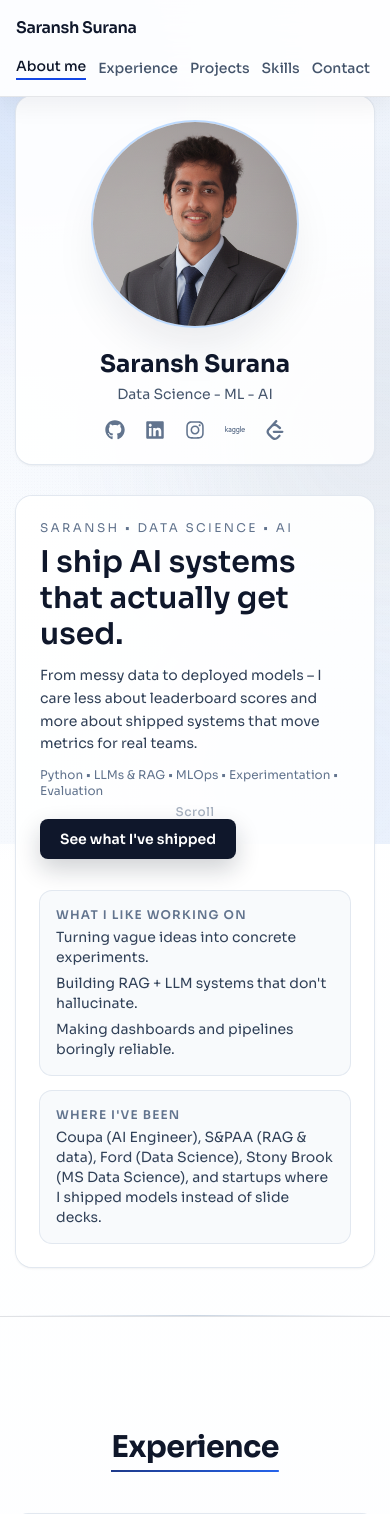
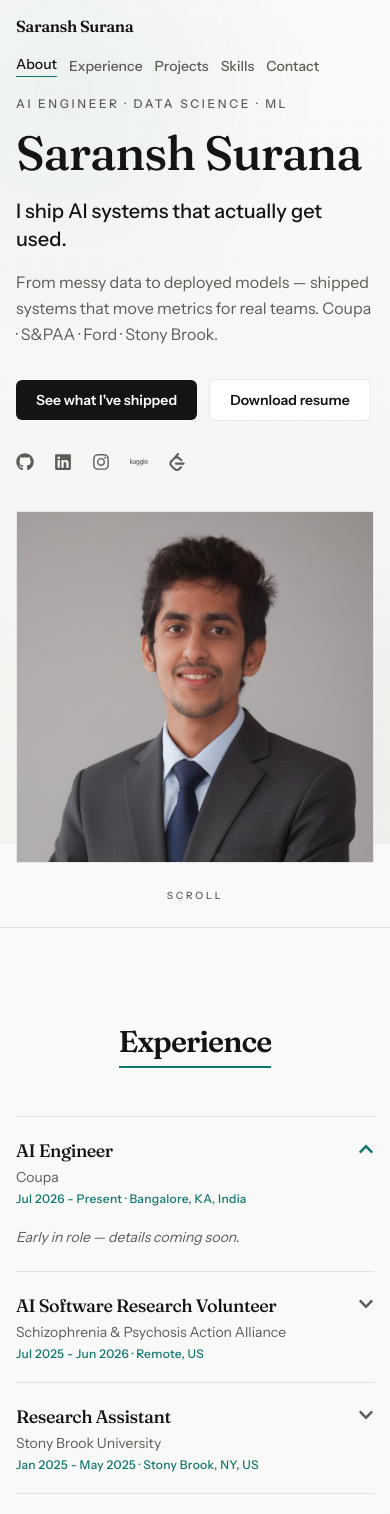
Before and after one commit to kudos07/portfolio-website, a Next.js app: page / in a window 390 px wide. Shown: the top 1514 px of the page. Built offline with nearby package versions, Linux system fonts and the light colour scheme.

Commit message:
Restyle portfolio with a clean professional visual system.

```diff
--- a/src/app/components/Background.tsx
+++ b/src/app/components/Background.tsx
@@ -2,10 +2,9 @@ export default function Background() {
   return (
     <div aria-hidden className="pointer-events-none fixed inset-0 -z-50 overflow-hidden">
       <div className="absolute inset-0 bg-canvas" />
-      <div className="absolute -top-40 left-[-14rem] h-[32rem] w-[32rem] rounded-full bg-accent-soft blur-3xl opacity-90" />
-      <div className="absolute top-[20%] right-[-16rem] h-[34rem] w-[34rem] rounded-full bg-accent-muted blur-3xl opacity-85" />
-      <div className="absolute bottom-[-10rem] left-[30%] h-[28rem] w-[28rem] rounded-full bg-[radial-gradient(circle_at_center,rgba(59,130,246,0.10),transparent_70%)] blur-3xl" />
-      <div className="absolute inset-0 bg-noise opacity-20" />
+      <div className="absolute -top-32 left-[-10rem] h-[28rem] w-[28rem] rounded-full bg-accent-soft blur-3xl opacity-70" />
+      <div className="absolute bottom-[-8rem] right-[-12rem] h-[26rem] w-[26rem] rounded-full bg-accent-muted blur-3xl opacity-80" />
+      <div className="absolute inset-0 bg-noise opacity-[0.35]" />
     </div>
   );
 }
--- a/src/app/components/Experience/Experience.tsx
+++ b/src/app/components/Experience/Experience.tsx
@@ -76,50 +76,63 @@ const EXPERIENCES = [
 ];
 
 export default function Experience() {
-  const [openIndex, setOpenIndex] = useState<number | null>(null);
+  const [openIndex, setOpenIndex] = useState<number | null>(0);
 
   const toggle = (i: number) => {
     setOpenIndex(openIndex === i ? null : i);
   };
 
   return (
-    <section id="experience" className="pt-28 sm:pt-32 px-4 sm:px-6 pb-16 section-top">
-      <div className="mx-auto max-w-4xl">
-        <h2 className="section-title text-3xl sm:text-4xl mb-10 text-center">
+    <section id="experience" className="section-top px-4 pb-20 pt-24 sm:px-8 sm:pt-28 lg:px-12">
+      <div className="mx-auto max-w-3xl">
+        <h2 className="section-title reveal-title mb-12 text-center text-3xl sm:text-4xl">
           <span className="section-title-accent">Experience</span>
         </h2>
 
-        <div className="space-y-4">
+        <div className="divide-y divide-[var(--line-soft)] border-y border-[var(--line-soft)]">
           {EXPERIENCES.map((exp, i) => (
-            <div key={i} className="rounded-xl bg-white ring-1 ring-slate-200 shadow-sm hover:shadow-md transition">
-              <button className="w-full flex items-center justify-between p-5 text-left hover:bg-slate-50/70 transition-colors" onClick={() => toggle(i)}>
-                <div>
-                  <h3 className="text-xl font-semibold text-slate-900">{exp.role}</h3>
-                  <p className="text-slate-600">{exp.company}</p>
-                  <p className="text-sm text-blue-700">{exp.duration} - {exp.location}</p>
+            <div key={i}>
+              <button
+                className="flex w-full items-start justify-between gap-4 py-5 text-left transition-colors hover:bg-[var(--bg-1)]/60"
+                onClick={() => toggle(i)}
+              >
+                <div className="min-w-0">
+                  <h3 className="font-display text-lg font-medium tracking-tight text-[var(--text-main)] sm:text-xl">
+                    {exp.role}
+                  </h3>
+                  <p className="mt-0.5 text-sm text-[var(--text-soft)]">{exp.company}</p>
+                  <p className="mt-1 text-xs font-medium tracking-wide text-[var(--accent)]">
+                    {exp.duration} · {exp.location}
+                  </p>
                 </div>
                 <FaChevronDown
-                  className={`transition-transform duration-300 ${openIndex === i ? "rotate-180 text-blue-700" : "text-slate-400"}`}
+                  className={`mt-1 shrink-0 transition-transform duration-300 ${
+                    openIndex === i ? "rotate-180 text-[var(--accent)]" : "text-[var(--text-soft)]"
+                  }`}
                 />
               </button>
 
               <div
-                className={`overflow-hidden transition-all duration-500 ${openIndex === i ? "max-h-[1000px] opacity-100" : "max-h-0 opacity-0"}`}
+                className={`overflow-hidden transition-all duration-500 ${
+                  openIndex === i ? "max-h-[1000px] opacity-100" : "max-h-0 opacity-0"
+                }`}
               >
-                <div className="p-5 pt-0">
+                <div className="pb-6 pr-8">
                   {exp.bullets.length > 0 ? (
-                    <ul className="list-disc list-inside text-slate-700 space-y-2">
+                    <ul className="list-disc space-y-2 pl-5 text-sm leading-relaxed text-[var(--text-soft)]">
                       {exp.bullets.map((b, idx) => (
                         <li key={idx}>{b}</li>
                       ))}
                     </ul>
                   ) : (
-                    <p className="text-sm text-slate-500 italic">Early in role — details coming soon.</p>
+                    <p className="text-sm italic text-[var(--text-soft)]">
+                      Early in role — details coming soon.
+                    </p>
                   )}
                   {exp.tech?.length > 0 && (
                     <div className="mt-4 flex flex-wrap gap-2">
                       {exp.tech.map((t, idx) => (
-                        <span key={idx} className="px-3 py-1 text-xs rounded-full bg-blue-50 text-blue-700 ring-1 ring-blue-200">
+                        <span key={idx} className="tag">
                           {t}
                         </span>
                       ))}
--- a/src/app/globals.css
+++ b/src/app/globals.css
@@ -1,14 +1,14 @@
 @import "tailwindcss";
 
 :root {
-  --bg-0: #f8fbff;
+  --bg-0: #f7f7f5;
   --bg-1: #ffffff;
-  --text-main: #0f172a;
-  --text-soft: #475569;
-  --line-soft: rgba(15, 23, 42, 0.12);
-  --accent: #2563eb;
-  --accent-soft: rgba(59, 130, 246, 0.16);
-  --accent-muted: rgba(15, 23, 42, 0.08);
+  --text-main: #141413;
+  --text-soft: #5c5c57;
+  --line-soft: rgba(20, 20, 19, 0.1);
+  --accent: #0f766e;
+  --accent-soft: rgba(15, 118, 110, 0.12);
+  --accent-muted: rgba(20, 20, 19, 0.06);
 }
 
 html {
@@ -18,62 +18,51 @@ html {
 body {
   margin: 0;
   color: var(--text-main);
-  font-family: var(--font-sans), "Segoe UI", Arial, sans-serif;
-  background: radial-gradient(1200px 800px at 10% 5%, #e7eef9 0%, transparent 58%),
-    radial-gradient(900px 700px at 95% 35%, #eef3fb 0%, transparent 58%),
-    radial-gradient(700px 500px at 60% 90%, #f3f6fb 0%, transparent 62%),
-    linear-gradient(180deg, var(--bg-1), var(--bg-0));
+  font-family: var(--font-sans), "Segoe UI", sans-serif;
+  background: linear-gradient(180deg, #fafaf8 0%, var(--bg-0) 45%, #f3f3f0 100%);
 }
 
 ::selection {
-  background: rgba(125, 211, 252, 0.28);
-  color: #f8fbff;
+  background: rgba(15, 118, 110, 0.18);
+  color: var(--text-main);
 }
 
 .bg-canvas {
-  background: radial-gradient(1200px 800px at 10% 5%, #e7eef9 0%, transparent 58%),
-    radial-gradient(900px 700px at 95% 35%, #eef3fb 0%, transparent 58%),
-    radial-gradient(700px 500px at 60% 90%, #f3f6fb 0%, transparent 62%),
-    linear-gradient(180deg, var(--bg-1), var(--bg-0));
+  background: linear-gradient(180deg, #fafaf8 0%, var(--bg-0) 45%, #f3f3f0 100%);
 }
 
 .bg-noise {
-  background-image: radial-gradient(rgba(15, 23, 42, 0.08) 0.45px, transparent 0.45px);
+  background-image: radial-gradient(rgba(20, 20, 19, 0.05) 0.4px, transparent 0.4px);
   background-size: 3px 3px;
 }
 
 .bg-accent-soft {
-  background: radial-gradient(circle at center, rgba(59, 130, 246, 0.14) 0%, transparent 70%);
+  background: radial-gradient(circle at center, rgba(15, 118, 110, 0.1) 0%, transparent 70%);
 }
 
 .bg-accent-muted {
-  background: radial-gradient(circle at center, rgba(100, 116, 139, 0.14) 0%, transparent 70%);
+  background: radial-gradient(circle at center, rgba(20, 20, 19, 0.05) 0%, transparent 70%);
 }
 
-/* Existing utility names kept for compatibility with current components */
 .text-glow {
-  text-shadow: 0 1px 10px rgba(37, 99, 235, 0.08);
+  text-shadow: none;
 }
 
 .card-glow {
-  box-shadow: 0 16px 36px rgba(15, 23, 42, 0.12);
+  box-shadow: none;
 }
 
 .glow-halo {
-  position: absolute;
-  inset: -1px;
-  border-radius: inherit;
-  background: linear-gradient(125deg, rgba(59, 130, 246, 0.14), transparent 55%);
-  pointer-events: none;
+  display: none;
 }
 
 .bullet-dot {
   left: 0;
   top: 0.45em;
-  width: 6px;
-  height: 6px;
-  border-radius: 999px;
-  background: rgba(37, 99, 235, 0.7);
+  width: 5px;
+  height: 5px;
+  border-radius: 1px;
+  background: var(--accent);
 }
 
 .section-top {
@@ -81,71 +70,119 @@ body {
 }
 
 .section-title {
-  font-weight: 650;
-  color: #0f172a;
-  letter-spacing: -0.02em;
+  font-family: var(--font-display), Georgia, serif;
+  font-weight: 550;
+  color: var(--text-main);
+  letter-spacing: -0.03em;
 }
 
 .section-title-accent {
   display: inline-block;
-  padding-bottom: 0.22em;
-  border-bottom: 2px solid transparent;
-  background: linear-gradient(90deg, #1e3a8a, #2563eb) bottom / 100% 2px no-repeat;
+  padding-bottom: 0.2em;
+  border-bottom: 2px solid var(--accent);
 }
 
 .flash-card {
-  border: 1px solid rgba(148, 163, 184, 0.28);
-  background:
-    linear-gradient(135deg, rgba(255, 255, 255, 0.94), rgba(255, 255, 255, 0.84)) padding-box,
-    linear-gradient(125deg, rgba(30, 58, 138, 0.3), rgba(59, 130, 246, 0.26), rgba(148, 163, 184, 0.28)) border-box;
-  box-shadow: 0 16px 32px rgba(15, 23, 42, 0.1);
-  backdrop-filter: blur(8px);
+  border: 1px solid var(--line-soft);
+  background: var(--bg-1);
+  box-shadow: none;
+  backdrop-filter: none;
 }
 
 .flash-card:hover {
-  box-shadow: 0 22px 45px rgba(15, 23, 42, 0.14);
+  box-shadow: none;
+  border-color: rgba(15, 118, 110, 0.28);
 }
 
 .tile {
-  background: rgba(255, 255, 255, 0.92);
-  padding: 1rem 1.25rem;
-  border-radius: 1rem;
-  min-height: 90px;
+  background: var(--bg-1);
+  padding: 0.85rem 1rem;
+  border-radius: 0.5rem;
+  border: 1px solid var(--line-soft);
+  min-height: 72px;
   display: flex;
   align-items: center;
   justify-content: center;
   text-align: center;
-  transition: transform 0.2s ease, box-shadow 0.2s ease, border-color 0.2s ease;
-  box-shadow: 0 8px 20px rgba(15, 23, 42, 0.08);
+  transition: border-color 0.2s ease, background-color 0.2s ease;
+  box-shadow: none;
 }
 
 .tile:hover {
-  transform: translateY(-2px);
-  box-shadow: 0 12px 28px rgba(15, 23, 42, 0.12);
+  transform: none;
+  border-color: rgba(15, 118, 110, 0.35);
+  background: #fafaf8;
+  box-shadow: none;
 }
 
 .tilt {
   transform-style: preserve-3d;
 }
 
-.card-border {
-  border: 1px solid transparent;
-  background: linear-gradient(#ffffff, #ffffff) padding-box,
-    linear-gradient(135deg, rgba(37, 99, 235, 0.35), rgba(14, 116, 144, 0.3)) border-box;
-  border-radius: 1rem;
-}
-
+.card-border,
 .card-border-solid {
-  border: 1px solid transparent;
-  background: linear-gradient(#ffffff, #ffffff) padding-box,
-    linear-gradient(135deg, rgba(37, 99, 235, 0.35), rgba(14, 116, 144, 0.28)) border-box;
-  border-radius: 1rem;
+  border: 1px solid var(--line-soft);
+  background: var(--bg-1);
+  border-radius: 0.75rem;
 }
 
 .bg-mesh {
-  background: radial-gradient(1200px 500px at 10% 20%, rgba(59, 130, 246, 0.1), transparent 60%),
-    radial-gradient(900px 400px at 85% 10%, rgba(14, 116, 144, 0.08), transparent 60%),
-    radial-gradient(700px 450px at 50% 90%, rgba(148, 163, 184, 0.12), transparent 65%),
-    linear-gradient(#ffffff, #f8fbff);
+  background: linear-gradient(180deg, #fafaf8, var(--bg-0));
   background-attachment: fixed;
 }
+
+.font-display {
+  font-family: var(--font-display), Georgia, serif;
+}
+
+.tag {
+  display: inline-block;
+  padding: 0.2rem 0.55rem;
+  font-size: 0.7rem;
+  letter-spacing: 0.02em;
+  color: var(--accent);
+  background: var(--accent-soft);
+  border: 1px solid rgba(15, 118, 110, 0.2);
+  border-radius: 0.25rem;
+}
+
+/* Motion */
+@keyframes fade-up {
+  from {
+    opacity: 0;
+    transform: translateY(14px);
+  }
+  to {
+    opacity: 1;
+    transform: translateY(0);
+  }
+}
+
+@keyframes fade-in {
+  from {
+    opacity: 0;
+  }
+  to {
+    opacity: 1;
+  }
+}
+
+.animate-fade-up {
+  animation: fade-up 0.7s ease-out both;
+}
+
+.animate-fade-up-delay {
+  animation: fade-up 0.7s ease-out 0.12s both;
+}
+
+.animate-fade-up-delay-2 {
+  animation: fade-up 0.7s ease-out 0.24s both;
+}
+
+.animate-fade-in {
+  animation: fade-in 0.9s ease-out both;
+}
+
+.reveal-title {
+  animation: fade-up 0.6s ease-out both;
+}
--- a/src/app/layout.tsx
+++ b/src/app/layout.tsx
@@ -1,12 +1,18 @@
 import type { Metadata } from "next";
-import { Sora } from "next/font/google";
+import { Instrument_Sans, Fraunces } from "next/font/google";
 import "./globals.css";
 import Background from "./components/Background";
 
-const sora = Sora({
+const instrumentSans = Instrument_Sans({
   subsets: ["latin"],
   display: "swap",
   variable: "--font-sans",
+});
+
+const fraunces = Fraunces({
+  subsets: ["latin"],
+  display: "swap",
+  variable: "--font-display",
 });
 
 export const metadata: Metadata = {
@@ -20,7 +26,7 @@ export default function RootLayout({
   children: React.ReactNode;
 }) {
   return (
-    <html lang="en" className={`scroll-smooth ${sora.variable}`}>
+    <html lang="en" className={`scroll-smooth ${instrumentSans.variable} ${fraunces.variable}`}>
       <head>
         <script
           defer
@@ -28,7 +34,7 @@ export default function RootLayout({
           data-website-id="707eb819-269b-4d44-b441-cf7008915528"
         ></script>
       </head>
-      <body className="m-0 antialiased text-white">
+      <body className="m-0 antialiased text-[var(--text-main)]">
         <Background />
         {children}
       </body>
--- a/src/app/page.tsx
+++ b/src/app/page.tsx
@@ -11,7 +11,7 @@ import Skills from "./components/Skills/Skills";
 import OpenSourceAndWriting from "./components/OpenSourceAndWriting/OpenSourceAndWriting";
 
 const NAV_ITEMS = [
-  { id: "home", label: "About me", hideOnSmall: false },
+  { id: "home", label: "About", hideOnSmall: false },
   { id: "experience", label: "Experience", hideOnSmall: false },
   { id: "projects", label: "Projects", hideOnSmall: false },
   { id: "skills", label: "Skills", hideOnSmall: false },
@@ -23,10 +23,12 @@ const NAV_ITEMS = [
 export default function Home() {
   const [showScrollHint, setShowScrollHint] = useState(true);
   const [activeSection, setActiveSection] = useState("home");
+  const [navScrolled, setNavScrolled] = useState(false);
 
   useEffect(() => {
     const onScroll = () => {
       setShowScrollHint(window.scrollY < 80);
+      setNavScrolled(window.scrollY > 24);
 
       const probe = window.scrollY + 140;
       let current = "home";
@@ -46,10 +48,10 @@ export default function Home() {
   }, []);
 
   const navBtnClass = (id: string, hideOnSmall = false) =>
-    `${hideOnSmall ? "hidden sm:inline " : ""}text-sm font-medium transition ${
+    `${hideOnSmall ? "hidden sm:inline " : ""}text-sm font-medium transition-colors ${
       activeSection === id
-        ? "text-slate-900 border-b-2 border-blue-700 pb-0.5"
-        : "text-slate-600 hover:text-blue-700"
+        ? "text-[var(--text-main)] border-b border-[var(--accent)] pb-0.5"
+        : "text-[var(--text-soft)] hover:text-[var(--accent)]"
     }`;
 
   const scrollToSection = (id: string) => {
@@ -61,19 +63,21 @@ export default function Home() {
     const el = document.getElementById(id);
     if (el) {
       el.scrollIntoView({ behavior: "smooth", block: "start" });
-    } else {
-      console.warn(`Section with ID '${id}' not found`);
     }
   };
 
   return (
-    <div className="relative min-h-screen text-slate-900 overflow-x-hidden">
-      <nav className="fixed top-0 left-0 right-0 z-20 flex flex-wrap items-center justify-between gap-4 border-b border-slate-900/10 bg-white/90 px-4 py-4 text-slate-900 backdrop-blur-xl shadow-[0_8px_24px_rgba(15,23,42,0.06)] sm:px-8 lg:px-12">
+    <div className="relative min-h-screen overflow-x-hidden text-[var(--text-main)]">
+      <nav
+        className={`fixed top-0 left-0 right-0 z-20 flex flex-wrap items-center justify-between gap-4 border-b px-4 py-3.5 sm:px-8 lg:px-12 transition-all duration-300 ${
+          navScrolled
+            ? "border-[var(--line-soft)] bg-[var(--bg-1)]/90 backdrop-blur-md"
+            : "border-transparent bg-transparent"
+        }`}
+      >
         <button
           onClick={() => scrollToSection("home")}
-          className={`text-base font-semibold tracking-tight transition ${
-            activeSection === "home" ? "text-slate-900" : "text-slate-900 hover:text-blue-700"
-          }`}
+          className="font-display text-base font-semibold tracking-tight text-[var(--text-main)] transition hover:text-[var(--accent)]"
         >
           Saransh Surana
         </button>
@@ -93,87 +97,82 @@ export default function Home() {
 
       <section
         id="home"
-        className="relative z-10 flex flex-col items-center justify-center px-4 pt-24 pb-12 sm:px-8 lg:px-12 sm:pt-28 sm:pb-14"
+        className="relative z-10 min-h-[100svh] px-4 pt-24 pb-16 sm:px-8 lg:px-12 sm:pt-28 sm:pb-20"
       >
-        <div className="grid w-full gap-8 lg:grid-cols-[320px_1fr]">
-          <div className="rounded-2xl bg-white/90 ring-1 ring-slate-200 p-6 shadow-sm flex flex-col items-center text-center">
+        <div className="mx-auto grid min-h-[calc(100svh-8rem)] w-full max-w-6xl items-stretch gap-10 lg:grid-cols-[1.05fr_0.95fr] lg:gap-0">
+          <div className="flex flex-col justify-center lg:pr-12">
+            <p className="animate-fade-up text-xs font-medium uppercase tracking-[0.22em] text-[var(--text-soft)]">
+              AI Engineer · Data Science · ML
+            </p>
+            <h1 className="animate-fade-up-delay font-display mt-4 text-5xl font-medium leading-[1.05] tracking-tight text-[var(--text-main)] sm:text-6xl lg:text-7xl">
+              Saransh Surana
+            </h1>
+            <p className="animate-fade-up-delay mt-5 max-w-lg text-xl font-medium leading-snug text-[var(--text-main)] sm:text-2xl">
+              I ship AI systems that actually get used.
+            </p>
+            <p className="animate-fade-up-delay-2 mt-4 max-w-md text-base leading-relaxed text-[var(--text-soft)]">
+              From messy data to deployed models — shipped systems that move metrics for real teams.
+              Coupa · S&amp;PAA · Ford · Stony Brook.
+            </p>
+
+            <div className="animate-fade-up-delay-2 mt-8 flex flex-wrap items-center gap-3">
+              <button
+                type="button"
+                onClick={() => scrollToSection("experience")}
+                className="inline-flex items-center justify-center rounded-md bg-[var(--text-main)] px-5 py-2.5 text-sm font-semibold text-white transition hover:bg-[var(--accent)]"
+              >
+                See what I&apos;ve shipped
+              </button>
+              <a
+                href="/resume/saransh_surana_resume.pdf"
+                target="_blank"
+                rel="noopener noreferrer"
+                className="inline-flex items-center justify-center rounded-md border border-[var(--line-soft)] bg-[var(--bg-1)] px-5 py-2.5 text-sm font-semibold text-[var(--text-main)] transition hover:border-[var(--accent)] hover:text-[var(--accent)]"
+              >
+                Download resume
+              </a>
+            </div>
+
+            <div className="animate-fade-up-delay-2 mt-8 flex gap-5 text-lg text-[var(--text-soft)] [&>a:hover]:text-[var(--accent)] [&>a]:transition">
+              <a href="https://github.com/kudos07" target="_blank" rel="noopener noreferrer" aria-label="GitHub">
+                <FaGithub />
+              </a>
+              <a href="https://linkedin.com/in/saransh-surana" target="_blank" rel="noopener noreferrer" aria-label="LinkedIn">
+                <FaLinkedin />
+              </a>
+              <a href="https://www.instagram.com/saransh_07rm/" target="_blank" rel="noopener noreferrer" aria-label="Instagram">
+                <FaInstagram />
+              </a>
+              <a href="https://www.kaggle.com/saranshsurana07" target="_blank" rel="noopener noreferrer" aria-label="Kaggle">
+                <SiKaggle />
+              </a>
+              <a href="https://leetcode.com/u/etiUzVdrA3/" target="_blank" rel="noopener noreferrer" aria-label="LeetCode">
+                <SiLeetcode />
+              </a>
+            </div>
+          </div>
+
+          <div className="animate-fade-in relative min-h-[22rem] overflow-hidden border border-[var(--line-soft)] bg-[var(--bg-1)] sm:min-h-[28rem] lg:min-h-full lg:border-y-0 lg:border-r-0 lg:border-l">
             <Image
               src="/profile.png"
               alt="Saransh Surana"
-              width={220}
-              height={220}
-              className="h-52 w-52 rounded-full border-2 border-blue-200 object-cover shadow-2xl shadow-slate-900/10 sm:h-56 sm:w-56"
+              fill
+              priority
+              sizes="(max-width: 1024px) 100vw, 48vw"
+              className="object-cover object-top"
             />
-            <h1 className="mt-5 text-2xl font-bold text-slate-900">
-              Saransh Surana
-            </h1>
-            <p className="mt-1 text-sm text-slate-600">
-              Data Science - ML - AI
-            </p>
-            <div className="mt-4 flex gap-5 text-xl text-slate-500 [&>a:hover]:text-blue-700 [&>a]:transition">
-              <a href="https://github.com/kudos07" target="_blank" rel="noopener noreferrer" aria-label="GitHub"><FaGithub /></a>
-              <a href="https://linkedin.com/in/saransh-surana" target="_blank" rel="noopener noreferrer" aria-label="LinkedIn"><FaLinkedin /></a>
-              <a href="https://www.instagram.com/saransh_07rm/" target="_blank" rel="noopener noreferrer" aria-label="Instagram"><FaInstagram /></a>
-              <a href="https://www.kaggle.com/saranshsurana07" target="_blank" rel="noopener noreferrer" aria-label="Kaggle"><SiKaggle /></a>
-              <a href="https://leetcode.com/u/etiUzVdrA3/" target="_blank" rel="noopener noreferrer" aria-label="LeetCode"><SiLeetcode /></a>
-            </div>
-          </div>
-
-          <div className="min-w-0 rounded-2xl bg-white/90 ring-1 ring-slate-200 p-6 sm:p-8 shadow-sm">
-            <p className="text-xs uppercase tracking-[0.2em] text-slate-500 mb-2">
-              Saransh • Data Science • AI
-            </p>
-            <h2 className="mb-3 text-3xl sm:text-4xl font-semibold text-slate-900">
-              I ship AI systems that actually get used.
-            </h2>
-            <p className="text-sm leading-relaxed text-slate-700 sm:text-base">
-              From messy data to deployed models – I care less about leaderboard scores and more about shipped systems
-              that move metrics for real teams.
-            </p>
-            <p className="mt-3 text-xs sm:text-sm text-slate-500">
-              Python • LLMs &amp; RAG • MLOps • Experimentation • Evaluation
-            </p>
-            <div className="mt-5 flex flex-wrap gap-3">
-              <button
-                type="button"
-                onClick={() => scrollToSection("experience")}
-                className="inline-flex items-center justify-center rounded-lg bg-slate-900 px-5 py-2.5 text-sm font-semibold text-white shadow-[0_10px_24px_rgba(15,23,42,0.2)] transition hover:bg-slate-800"
-              >
-                See what I&apos;ve shipped
-              </button>
-            </div>
-            <div className="mt-8 grid gap-4 sm:grid-cols-2">
-              <div className="rounded-xl bg-slate-50 ring-1 ring-slate-200 p-4">
-                <h3 className="mb-1 text-xs font-semibold uppercase tracking-widest text-slate-500">
-                  What I like working on
-                </h3>
-                <ul className="space-y-1.5 text-sm text-slate-700">
-                  <li>Turning vague ideas into concrete experiments.</li>
-                  <li>Building RAG + LLM systems that don&apos;t hallucinate.</li>
-                  <li>Making dashboards and pipelines boringly reliable.</li>
-                </ul>
-              </div>
-              <div className="rounded-xl bg-slate-50 ring-1 ring-slate-200 p-4">
-                <h3 className="mb-1 text-xs font-semibold uppercase tracking-widest text-slate-500">
-                  Where I&apos;ve been
-                </h3>
-                <p className="text-sm text-slate-700">
-                  Coupa (AI Engineer), S&amp;PAA (RAG &amp; data), Ford (Data Science), Stony Brook (MS Data Science),
-                  and startups where I shipped models instead of slide decks.
-                </p>
-              </div>
-            </div>
           </div>
         </div>
 
         {showScrollHint && (
-          <div className="fixed bottom-6 left-1/2 z-10 -translate-x-1/2 animate-pulse text-xs font-medium tracking-wider text-slate-500" aria-hidden>
+          <div
+            className="pointer-events-none absolute bottom-6 left-1/2 -translate-x-1/2 text-[10px] font-medium uppercase tracking-[0.28em] text-[var(--text-soft)]"
+            aria-hidden
+          >
             Scroll
           </div>
         )}
       </section>
-
-      <div className="h-px bg-gradient-to-r from-transparent via-slate-300 to-transparent" aria-hidden />
 
       <Experience />
       <Projects />
```
Also changed, not shown: src/app/components/Contact/Contact.jsx (+12 -12 lines), src/app/components/OpenSourceAndWriting/OpenSourceAndWriting.tsx (+19 -22 lines), src/app/components/Projects/Projects.tsx (+64 -116 lines), src/app/components/Skills/Skills.jsx (+10 -10 lines).
